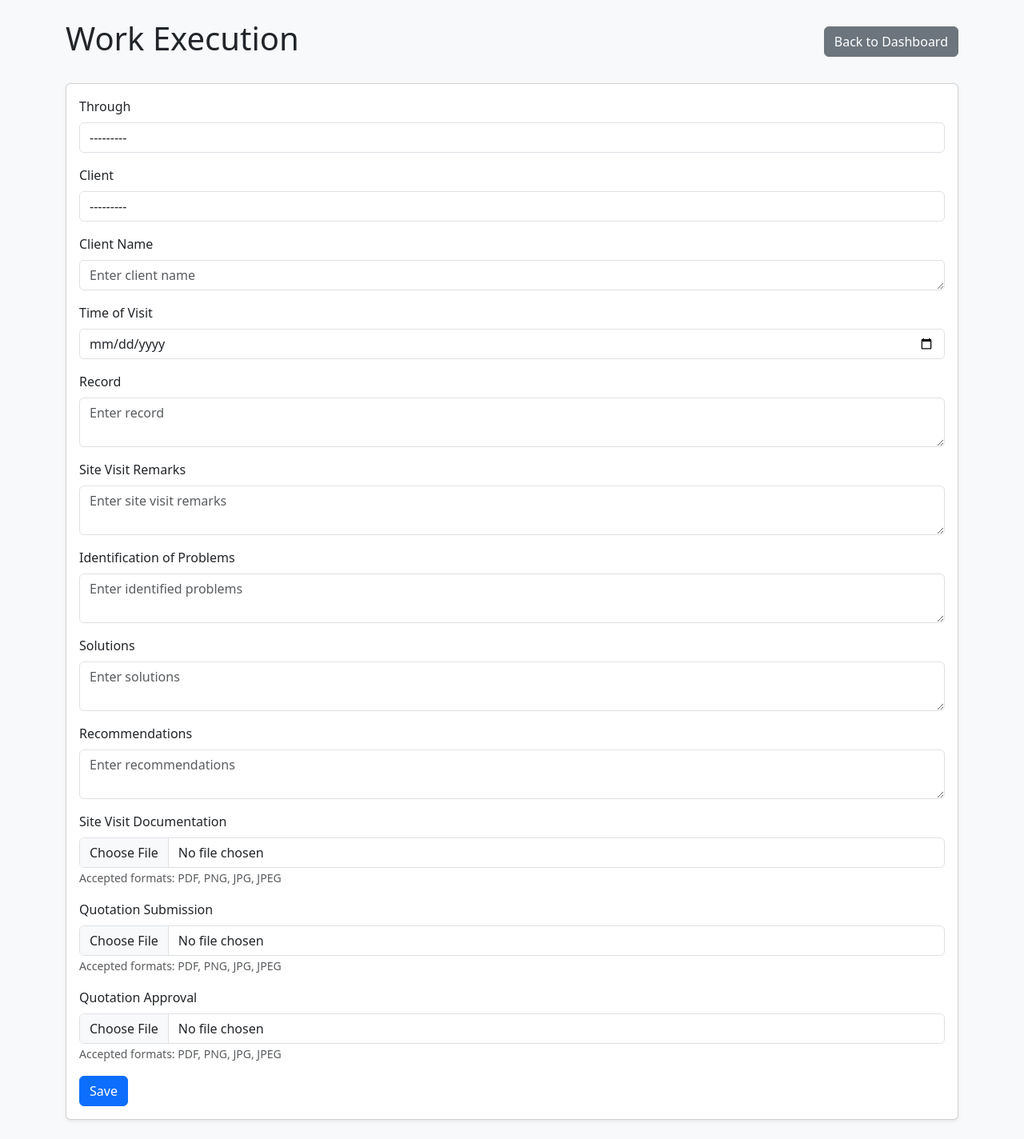
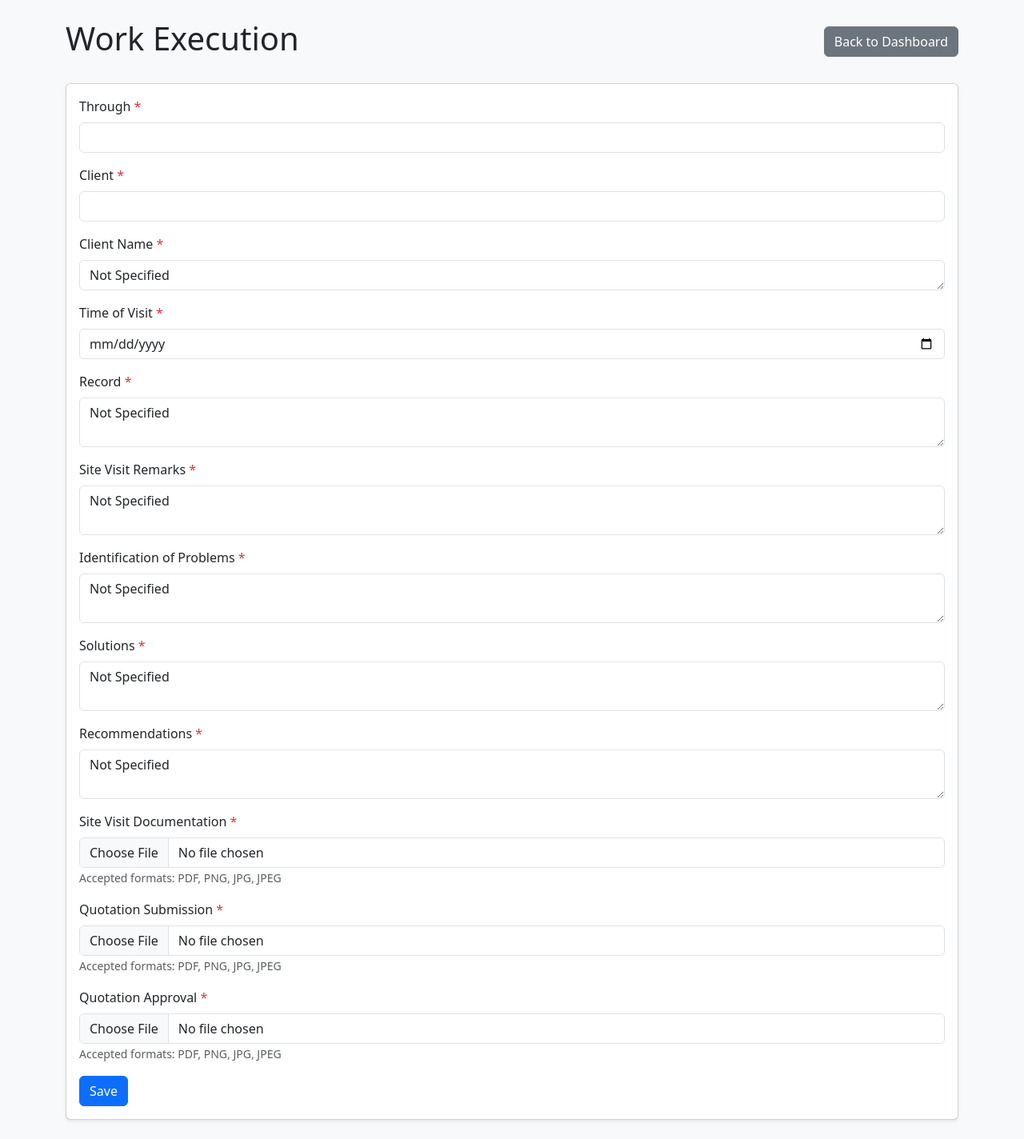
Before and after one commit to aryansinghbajaj/newConstructionPortal, a Django app: template constructionPortal/login/templates/work_execution.html in a window 1280 px wide. Shown: the whole page at 80% size. Run offline with Django 5.2, Linux system fonts and the light colour scheme; the template is opened without the code that fills it: values that come from a table or form of the project are taken from there, others are empty; data comes from the database, SQL or seed files in the repository; both versions use the stored data as it was after the commit; some libraries are stand-ins or nearby versions.

Commit message:
required field change

```diff
--- a/constructionPortal/login/forms.py
+++ b/constructionPortal/login/forms.py
@@ -76,129 +76,161 @@ class OpenProjectForm(forms.Form):
 class MaterialsAndResourcesForm(forms.ModelForm):
     class Meta:
         model = MaterialsAndResources
-        fields = ['required_materials', 'labour', 'machinery', 'equipment', 'tools', 'consumables']  # Added consumables
-        widgets = {
-            'required_materials': forms.Textarea(attrs={
-                'rows': 2,
-                'class': 'form-control',
-                'placeholder': 'Enter required materials'
-            }),
-            'labour': forms.Textarea(attrs={
-                'rows': 2,
-                'class': 'form-control',
-                'placeholder': 'Enter labour details'
-            }),
-            'machinery': forms.Textarea(attrs={
-                'rows': 2,
-                'class': 'form-control',
-                'placeholder': 'Enter machinery details'
-            }),
-            'equipment': forms.Textarea(attrs={
-                'rows': 2,
-                'class': 'form-control',
-                'placeholder': 'Enter equipment details'
-            }),
-            'tools': forms.Textarea(attrs={
-                'rows': 2,
-                'class': 'form-control',
-                'placeholder': 'Enter tools details'
-            }),
-            'consumables': forms.Textarea(attrs={  # New widget
-                'rows': 2,
-                'class': 'form-control',
-                'placeholder': 'Enter consumables details'
-            }),
-        }
+        fields = ['required_materials', 'labour', 'machinery', 'equipment', 'tools', 'consumables']
+
+    def __init__(self, *args, **kwargs):
+        super().__init__(*args, **kwargs)
+        # Make all fields required
+        for field in self.fields:
+            self.fields[field].required = True
+
+        # Add widgets with custom attributes
+        self.fields['required_materials'].widget = forms.Textarea(attrs={
+            'rows': 2,
+            'class': 'form-control',
+            'placeholder': 'Enter required materials (Required)'
+        })
+
+        self.fields['labour'].widget = forms.Textarea(attrs={
+            'rows': 2,
+            'class': 'form-control',
+            'placeholder': 'Enter labour details (Required)'
+        })
+
+        self.fields['machinery'].widget = forms.Textarea(attrs={
+            'rows': 2,
+            'class': 'form-control',
+            'placeholder': 'Enter machinery details (Required)'
+        })
+
+        self.fields['equipment'].widget = forms.Textarea(attrs={
+            'rows': 2,
+            'class': 'form-control',
+            'placeholder': 'Enter equipment details (Required)'
+        })
+
+        self.fields['tools'].widget = forms.Textarea(attrs={
+            'rows': 2,
+            'class': 'form-control',
+            'placeholder': 'Enter tools details (Required)'
+        })
+
+        self.fields['consumables'].widget = forms.Textarea(attrs={
+            'rows': 2,
+            'class': 'form-control',
+            'placeholder': 'Enter consumables details (Required)'
+        })
 
 class ProjectCompletionForm(forms.ModelForm):
+    CLIENT_RATING_CHOICES = [
+        ('1', 'Poor'),
+        ('2', 'Fair'),
+        ('3', 'Good'),
+        ('4', 'Very Good'),
+        ('5', 'Excellent'),
+    ]
+
+    client_rating = forms.ChoiceField(
+        choices=CLIENT_RATING_CHOICES,
+        widget=forms.Select(attrs={
+            'class': 'form-control',
+        })
+    )
+
     class Meta:
         model = ProjectCompletion
         fields = ['before_after_completion', 'completion_proof', 'client_rating', 'client_feedback']
-        widgets = {
-            'before_after_completion': forms.FileInput(attrs={
-                'class': 'form-control',
-                'accept': '.pdf,.png,.jpg,.jpeg'
-            }),
-            'completion_proof': forms.FileInput(attrs={
-                'class': 'form-control',
-                'accept': '.pdf,.png,.jpg,.jpeg'
-            }),
-            'client_rating': forms.Select(attrs={
-                'class': 'form-control',
-            }),
-            'client_feedback': forms.Textarea(attrs={
-                'rows': 2,
-                'class': 'form-control',
-                'placeholder': 'Enter client feedback on quality and quantity of work'
-            }),
-        }
+
+    def __init__(self, *args, **kwargs):
+        super().__init__(*args, **kwargs)
+
+        # Make all fields required
+        for field in self.fields:
+            self.fields[field].required = True
+
+        # Add widgets with custom attributes
+        self.fields['before_after_completion'].widget = forms.FileInput(attrs={
+            'class': 'form-control',
+            'accept': '.pdf,.png,.jpg,.jpeg',
+        })
+        self.fields['completion_proof'].widget = forms.FileInput(attrs={
+            'class': 'form-control',
+            'accept': '.pdf,.png,.jpg,.jpeg',
+        })
+        self.fields['client_feedback'].widget = forms.Textarea(attrs={
+            'rows': 2,
+            'class': 'form-control',
+            'placeholder': 'Enter client feedback on quality and quantity of work (Required)',
+        })
+
 
 class WorkExecutionForm(forms.ModelForm):
     class Meta:
         model = WorkExecution
         fields = ['through', 'client', 'time_of_visit', 'record', 'site_visit_remarks',
                  'identification_of_problems', 'solutions', 'recommendations',
-                 'site_visit_documentation', 'quotation_submission', 'quotation_approval','client_name']
-        widgets = {
-            'client_name': forms.Textarea(attrs={
-                'rows': 1,
-                'class': 'form-control',
-                'placeholder': 'Enter client name'
-            }),
-            'through': forms.Select(attrs={
-                'class': 'form-control',
-            }),
-            'client': forms.Select(attrs={
-                'class': 'form-control',
-            }),
-            'client_type': forms.Textarea(attrs={
-                'rows': 2,
-                'class': 'form-control',
-                'placeholder': 'Enter client type'
-            }),
-            'time_of_visit': forms.DateInput(attrs={
-                'type':'date',
-                'class':'form-control',
-                'placeholder':'Enter time of visit in dd/mm/yyyy'
-            }),
-            'record': forms.Textarea(attrs={
-                'rows': 2,
-                'class': 'form-control',
-                'placeholder': 'Enter record'
-            }),
-            'site_visit_remarks': forms.Textarea(attrs={
-                'rows': 2,
-                'class': 'form-control',
-                'placeholder': 'Enter site visit remarks'
-            }),
-            'identification_of_problems': forms.Textarea(attrs={
-                'rows': 2,
-                'class': 'form-control',
-                'placeholder': 'Enter identified problems'
-            }),
-            'solutions': forms.Textarea(attrs={
-                'rows': 2,
-                'class': 'form-control',
-                'placeholder': 'Enter solutions'
-            }),
-            'recommendations': forms.Textarea(attrs={
-                'rows': 2,
-                'class': 'form-control',
-                'placeholder': 'Enter recommendations'
-            }),
-            'site_visit_documentation': forms.FileInput(attrs={
-                'class': 'form-control',
-                'accept': '.pdf,.png,.jpg,.jpeg'
-            }),
-            'quotation_submission': forms.FileInput(attrs={
-                'class': 'form-control',
-                'accept': '.pdf,.png,.jpg,.jpeg'
-            }),
-            'quotation_approval': forms.FileInput(attrs={
-                'class': 'form-control',
-                'accept': '.pdf,.png,.jpg,.jpeg'
-            }),
-        }
+                 'site_visit_documentation', 'quotation_submission', 'quotation_approval', 'client_name']
+
+    def __init__(self, *args, **kwargs):
+        super().__init__(*args, **kwargs)
+        # Make all fields required
+        for field in self.fields:
+            self.fields[field].required = True
+
+        # Add widgets with custom attributes
+        self.fields['client_name'].widget = forms.Textarea(attrs={
+            'rows': 1,
+            'class': 'form-control',
+            'placeholder': 'Enter client name (Required)'
+        })
+        self.fields['through'].widget = forms.Select(attrs={
+            'class': 'form-control'
+        })
+        self.fields['client'].widget = forms.Select(attrs={
+            'class': 'form-control'
+        })
+        self.fields['time_of_visit'].widget = forms.DateInput(attrs={
+            'type': 'date',
+            'class': 'form-control',
+            'placeholder': 'Enter time of visit in dd/mm/yyyy (Required)'
+        })
+        self.fields['record'].widget = forms.Textarea(attrs={
+            'rows': 2,
+            'class': 'form-control',
+            'placeholder': 'Enter record (Required)'
+        })
+        self.fields['site_visit_remarks'].widget = forms.Textarea(attrs={
+            'rows': 2,
+            'class': 'form-control',
+            'placeholder': 'Enter site visit remarks (Required)'
+        })
+        self.fields['identification_of_problems'].widget = forms.Textarea(attrs={
+            'rows': 2,
+            'class': 'form-control',
+            'placeholder': 'Enter identified problems (Required)'
+        })
+        self.fields['solutions'].widget = forms.Textarea(attrs={
+            'rows': 2,
+            'class': 'form-control',
+            'placeholder': 'Enter solutions (Required)'
+        })
+        self.fields['recommendations'].widget = forms.Textarea(attrs={
+            'rows': 2,
+            'class': 'form-control',
+            'placeholder': 'Enter recommendations (Required)'
+        })
+        self.fields['site_visit_documentation'].widget = forms.FileInput(attrs={
+            'class': 'form-control',
+            'accept': '.pdf,.png,.jpg,.jpeg'
+        })
+        self.fields['quotation_submission'].widget = forms.FileInput(attrs={
+            'class': 'form-control',
+            'accept': '.pdf,.png,.jpg,.jpeg'
+        })
+        self.fields['quotation_approval'].widget = forms.FileInput(attrs={
+            'class': 'form-control',
+            'accept': '.pdf,.png,.jpg,.jpeg'
+        })
 class BillingForm(forms.ModelForm):
     class Meta:
         model = Billing
--- a/constructionPortal/login/templates/billing.html
+++ b/constructionPortal/login/templates/billing.html
@@ -132,7 +132,7 @@
                                     {% for entry in payment_entries %}
                                     <tr>
                                         <td>{{ entry.serial_no }}</td>
-                                        <td>${{ entry.amount_paid }}</td>
+                                        <td>{{ entry.amount_paid }}</td>
                                         <td>{{ entry.client_detail }}</td>
                                         <td>{{ entry.mode_of_payment }}</td>
                                         <td>{{ entry.payment_date|date:"M d, Y" }}</td>
--- a/constructionPortal/login/templates/work_execution.html
+++ b/constructionPortal/login/templates/work_execution.html
@@ -31,125 +31,65 @@
                             {% csrf_token %}
 
                             <div class="mb-3">
-                                <label for="{{ form.through.id_for_label }}" class="form-label">Through</label>
+                                <label for="{{ form.through.id_for_label }}" class="form-label">Through <span class="text-danger">*</span></label>
                                 {{ form.through }}
                             </div>
 
                             <div class="mb-3">
-                                <label for="{{ form.client.id_for_label }}" class="form-label">Client</label>
+                                <label for="{{ form.client.id_for_label }}" class="form-label">Client <span class="text-danger">*</span></label>
                                 {{ form.client }}
                             </div>
 
                             <div class="mb-3">
-                                <label for="{{ form.client_name.id_for_label }}" class="form-label">Client Name</label>
+                                <label for="{{ form.client_name.id_for_label }}" class="form-label">Client Name <span class="text-danger">*</span></label>
                                 {{ form.client_name }}
                             </div>
 
                             <div class="mb-3">
-                                <label for="{{ form.time_of_visit.id_for_label }}" class="form-label">Time of Visit</label>
+                                <label for="{{ form.time_of_visit.id_for_label }}" class="form-label">Time of Visit <span class="text-danger">*</span></label>
                                 {{ form.time_of_visit }}
                             </div>
 
                             <div class="mb-3">
-                                <label for="{{ form.record.id_for_label }}" class="form-label">Record</label>
+                                <label for="{{ form.record.id_for_label }}" class="form-label">Record <span class="text-danger">*</span></label>
                                 {{ form.record }}
                             </div>
 
                             <div class="mb-3">
-                                <label for="{{ form.site_visit_remarks.id_for_label }}" class="form-label">Site Visit Remarks</label>
+                                <label for="{{ form.site_visit_remarks.id_for_label }}" class="form-label">Site Visit Remarks <span class="text-danger">*</span></label>
                                 {{ form.site_visit_remarks }}
                             </div>
 
                             <div class="mb-3">
-                                <label for="{{ form.identification_of_problems.id_for_label }}" class="form-label">Identification of Problems</label>
+                                <label for="{{ form.identification_of_problems.id_for_label }}" class="form-label">Identification of Problems <span class="text-danger">*</span></label>
                                 {{ form.identification_of_problems }}
                             </div>
 
                             <div class="mb-3">
-                                <label for="{{ form.solutions.id_for_label }}" class="form-label">Solutions</label>
+                                <label for="{{ form.solutions.id_for_label }}" class="form-label">Solutions <span class="text-danger">*</span></label>
                                 {{ form.solutions }}
                             </div>
 
                             <div class="mb-3">
-                                <label for="{{ form.recommendations.id_for_label }}" class="form-label">Recommendations</label>
+                                <label for="{{ form.recommendations.id_for_label }}" class="form-label">Recommendations <span class="text-danger">*</span></label>
                                 {{ form.recommendations }}
                             </div>
 
                             <div class="mb-3">
-                                <label for="{{ form.site_visit_documentation.id_for_label }}" class="form-label">Site Visit Documentation</label>
-                                {% if current_site_visit_doc %}
-                                    <div class="mb-2">
-                                        <p>
-                                            Current file: <a href="{{ current_site_visit_doc.url }}" target="_blank">View File</a>
-                                            <form method="post" class="d-inline ms-2">
-                                                {% csrf_token %}
-                                                <input type="hidden" name="delete_file" value="site_visit_documentation">
-                                                <button type="submit" class="btn btn-danger btn-sm"
-                                                        onclick="return confirm('Are you sure you want to delete this file?')">
-                                                    Delete File
-                                                </button>
-                                            </form>
-                                        </p>
-                                    </div>
-                                {% endif %}
+                                <label for="{{ form.site_visit_documentation.id_for_label }}" class="form-label">Site Visit Documentation <span class="text-danger">*</span></label>
                                 {{ form.site_visit_documentation }}
-                                {% if form.site_visit_documentation.errors %}
-                                    <div class="alert alert-danger">
-                                        {{ form.site_visit_documentation.errors }}
-                                    </div>
-                                {% endif %}
                                 <small class="text-muted">Accepted formats: PDF, PNG, JPG, JPEG</small>
                             </div>
 
                             <div class="mb-3">
-                                <label for="{{ form.quotation_submission.id_for_label }}" class="form-label">Quotation Submission</label>
-                                {% if current_quotation_submission %}
-                                    <div class="mb-2">
-                                        <p>
-                                            Current file: <a href="{{ current_quotation_submission.url }}" target="_blank">View File</a>
-                                            <form method="post" class="d-inline ms-2">
-                                                {% csrf_token %}
-                                                <input type="hidden" name="delete_file" value="quotation_submission">
-                                                <button type="submit" class="btn btn-danger btn-sm"
-                                                        onclick="return confirm('Are you sure you want to delete this file?')">
-                                                    Delete File
-                                                </button>
-                                            </form>
-                                        </p>
-                                    </div>
-                                {% endif %}
+                                <label for="{{ form.quotation_submission.id_for_label }}" class="form-label">Quotation Submission <span class="text-danger">*</span></label>
                                 {{ form.quotation_submission }}
-                                {% if form.quotation_submission.errors %}
-                                    <div class="alert alert-danger">
-                                        {{ form.quotation_submission.errors }}
-                                    </div>
-                                {% endif %}
                                 <small class="text-muted">Accepted formats: PDF, PNG, JPG, JPEG</small>
                             </div>
 
                             <div class="mb-3">
-                                <label for="{{ form.quotation_approval.id_for_label }}" class="form-label">Quotation Approval</label>
-                                {% if current_quotation_approval %}
-                                    <div class="mb-2">
-                                        <p>
-                                            Current file: <a href="{{ current_quotation_approval.url }}" target="_blank">View File</a>
-                                            <form method="post" class="d-inline ms-2">
-                                                {% csrf_token %}
-                                                <input type="hidden" name="delete_file" value="quotation_approval">
-                                                <button type="submit" class="btn btn-danger btn-sm"
-                                                        onclick="return confirm('Are you sure you want to delete this file?')">
-                                                    Delete File
-                                                </button>
-                                            </form>
-                                        </p>
-                                    </div>
-                                {% endif %}
+                                <label for="{{ form.quotation_approval.id_for_label }}" class="form-label">Quotation Approval <span class="text-danger">*</span></label>
                                 {{ form.quotation_approval }}
-                                {% if form.quotation_approval.errors %}
-                                    <div class="alert alert-danger">
-                                        {{ form.quotation_approval.errors }}
-                                    </div>
-                                {% endif %}
                                 <small class="text-muted">Accepted formats: PDF, PNG, JPG, JPEG</small>
                             </div>
 
```
Also changed, not shown: constructionPortal/login/models.py (+33 -38 lines), constructionPortal/login/templates/material_resources.html (+6 -6 lines), constructionPortal/login/templates/project_completion.html (+4 -4 lines), constructionPortal/db.sqlite3, constructionPortal/login/migrations/0014_alter_workexecution_client_and_more.py (added), constructionPortal/login/migrations/0015_alter_materialsandresources_consumables_and_more.py (added), constructionPortal/login/migrations/0016_alter_projectcompletion_client_feedback_and_more.py (added), 2 other files.
